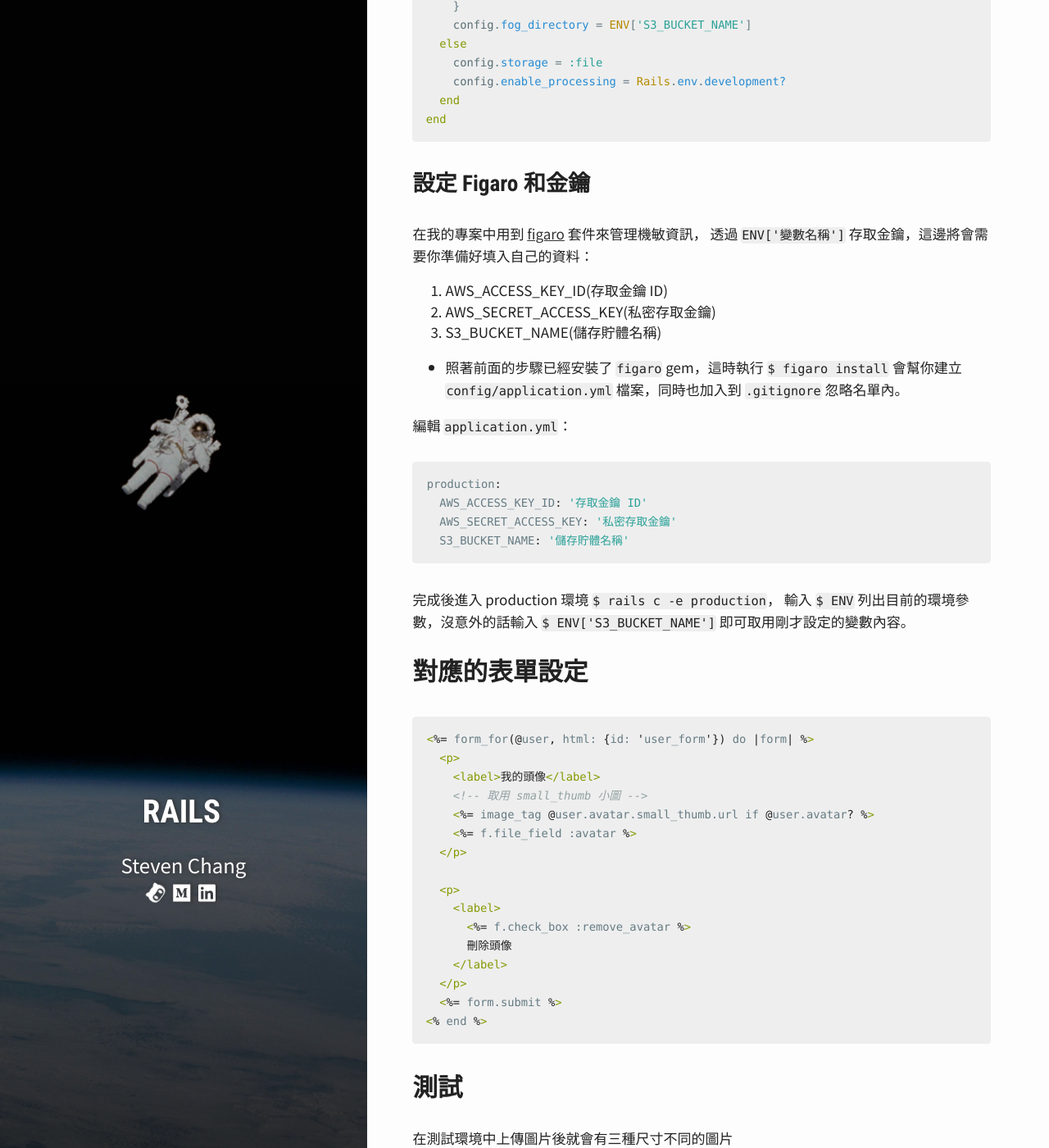
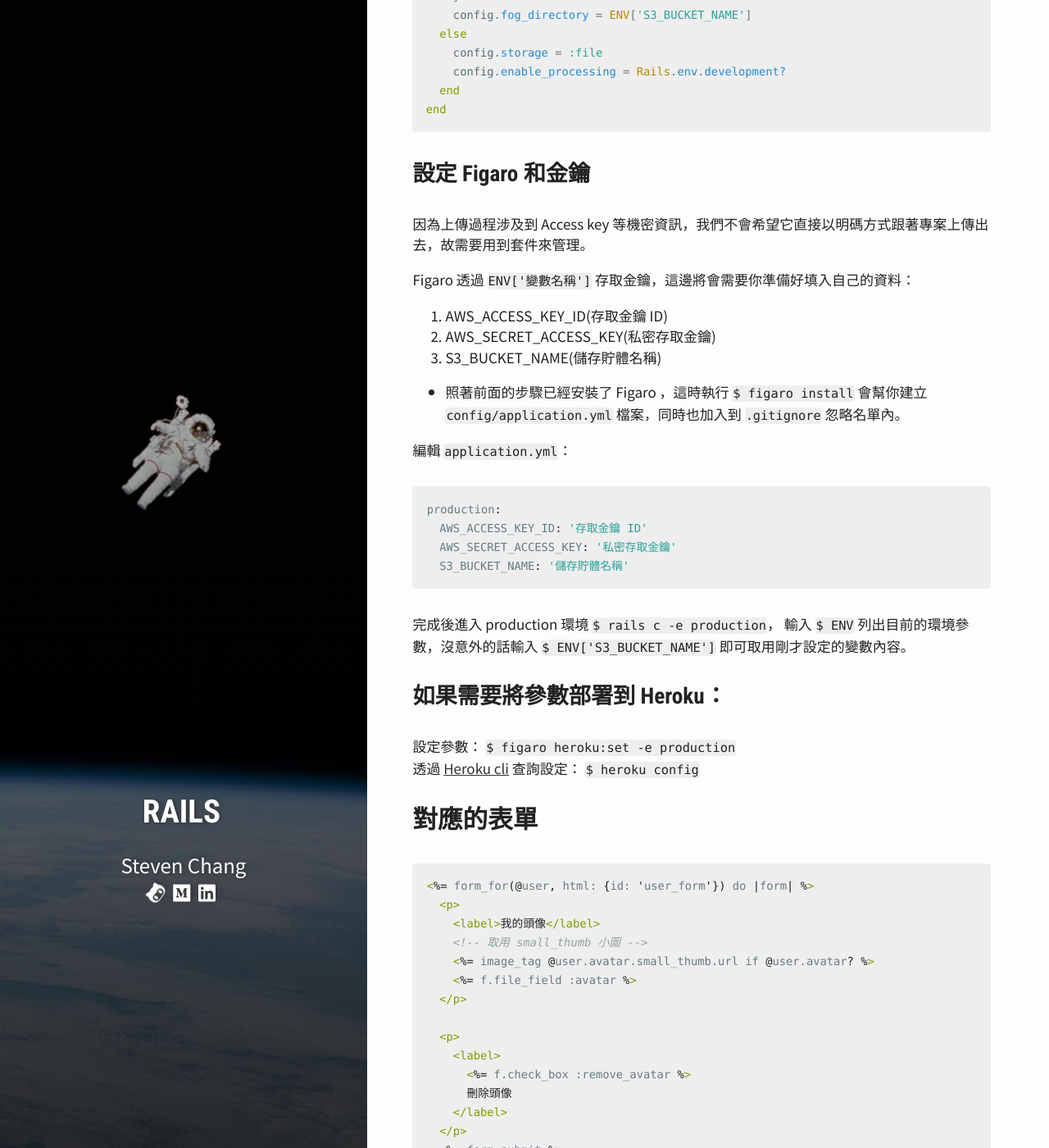
Before and after one commit to stevencch99/stevencch99.github.io, a Jekyll site: the page built from _posts/2019-07-15-CarrierWave_and_AWS_S3.md, in a window 1280 px wide and 1400 px high, scrolled down 3873 px. Shown: the whole window at 82% size. Built offline with Jekyll 4.4.1, drawn with Linux system fonts in a browser that asks for light colours; comment, search, counter and statistics services are not loaded; some of the changed text lies outside the part shown.

Commit message:
Modify post.

````diff
--- a/_posts/2019-07-15-CarrierWave_and_AWS_S3.md
+++ b/_posts/2019-07-15-CarrierWave_and_AWS_S3.md
@@ -8,10 +8,10 @@ categories: Rails
 tags: ['Rails']
 comments: true
 ---
-本篇摘要：
-- 透過 CarrierWave 套件上傳圖片到 Aamzon S3(Simple Storage Service)
-- 用 Figaro 管理金鑰等機敏資訊
-- 利用 MiniMagick 指定圖片尺寸
+## 本篇摘要：
+- 透過 [CarrierWave](https://github.com/carrierwaveuploader/carrierwave) 套件上傳圖片到 [Aamzon S3](https://aws.amazon.com/tw/s3/)(Simple Storage Service)
+- 用 [Figaro](https://github.com/laserlemon/figaro) 管理金鑰等機敏資訊
+- 利用 [MiniMagick](https://github.com/minimagick/minimagick) 指定圖片尺寸
 
 以上傳使用者頭像為例：
 
@@ -31,9 +31,8 @@ gem 'figaro', '~> 1.1', '>= 1.1.1'      # 機密資訊傳遞套件
 ## 建立 uploader
 輸入以下指令：
 
-```s
-$ rails g uploader Avatar
-```
+`$ rails g uploader Avatar`
+
 將會產生此檔案 `app/uploaders/avatar_uploader.rb`，預設有許多註解說明各種功能選項，把相對應的註解拿掉就可啟用，接著依照我們的需求修改其內容：
 
 ```ruby
@@ -138,14 +137,15 @@ end
 
 ### 設定 Figaro 和金鑰
 
-在我的專案中用到 [figaro](https://github.com/laserlemon/figaro) 套件來管理機敏資訊，
-透過 `ENV['變數名稱']` 存取金鑰，這邊將會需要你準備好填入自己的資料：
+因為上傳過程涉及到 Access key 等機密資訊，我們不會希望它直接以明碼方式跟著專案上傳出去，故需要用到套件來管理。
+
+Figaro 透過 `ENV['變數名稱']` 存取金鑰，這邊將會需要你準備好填入自己的資料：
 
 1. AWS_ACCESS_KEY_ID(存取金鑰 ID)
 2. AWS_SECRET_ACCESS_KEY(私密存取金鑰)
 3. S3_BUCKET_NAME(儲存貯體名稱)
 
-- 照著前面的步驟已經安裝了 `figaro` gem，這時執行 `$ figaro install` 會幫你建立 `config/application.yml` 檔案，同時也加入到 `.gitignore` 忽略名單內。
+- 照著前面的步驟已經安裝了 Figaro ，這時執行 `$ figaro install` 會幫你建立 `config/application.yml` 檔案，同時也加入到 `.gitignore` 忽略名單內。
 
 編輯 `application.yml`：
 
@@ -159,7 +159,12 @@ production:
 完成後進入 production 環境 `$ rails c -e production`，
 輸入 `$ ENV` 列出目前的環境參數，沒意外的話輸入 `$ ENV['S3_BUCKET_NAME']` 即可取用剛才設定的變數內容。
 
-## 對應的表單設定
+### 如果需要將參數部署到 Heroku：
+
+設定參數： `$ figaro heroku:set -e production`
+透過 [Heroku cli](https://devcenter.heroku.com/articles/heroku-cli) 查詢設定： `$ heroku config`
+
+## 對應的表單
 
 ```html
 <%= form_for(@user, html: {id: 'user_form'}) do |form| %>
````
